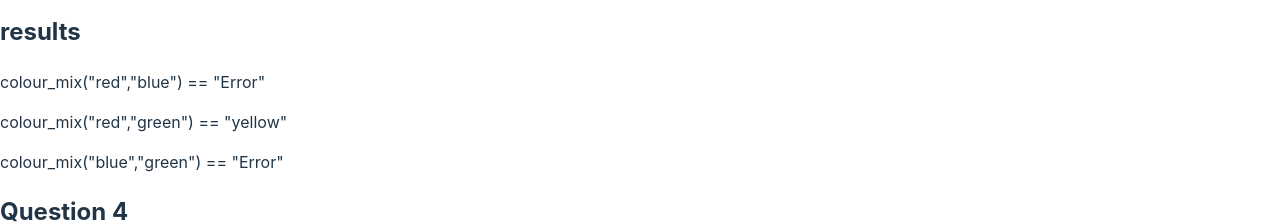
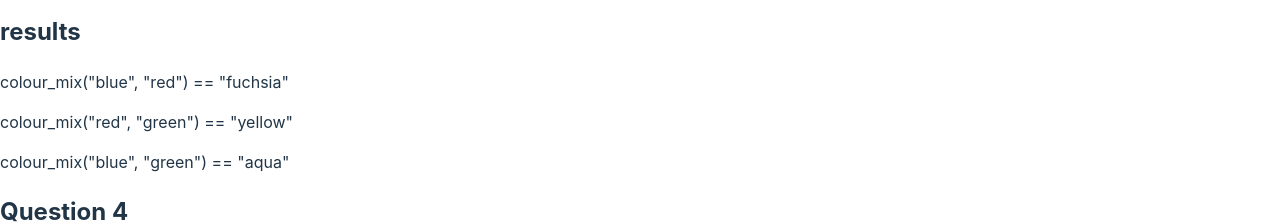
Before and after one commit to LianaV27/UX308FinalExam, a React (Vite) app: page / in a window 1280 px wide. Shown: the part 689-913 px from the top of the page. Built offline with nearby package versions, Linux system fonts and the light colour scheme.

Commit message:
edit colour q so order doesn't matter

```diff
--- a/src/components.jsx
+++ b/src/components.jsx
@@ -27,9 +27,9 @@ function Question3() {
         <h2>Question 3</h2>
         3. Determines the secondary rgb_colour from mixing two primary RGB colours.
         <h2>results</h2>
-        <p>colour_mix("red","blue") == "{colour_mix('blue', 'red')}"</p>
-        <p>colour_mix("red","green") == "{colour_mix('red', 'green')}"</p>
-        <p>colour_mix("blue","green") == "{colour_mix('blue', 'green')}"</p>
+        <p>colour_mix("blue", "red") == "{colour_mix("blue", "red")}"</p>
+        <p>colour_mix("red", "green") == "{colour_mix("green", "red")}"</p>
+        <p>colour_mix("blue", "green") == "{colour_mix("green", "blue")}"</p>
     </section>
 }
 
--- a/src/functions.js
+++ b/src/functions.js
@@ -12,14 +12,14 @@ function colour_mix(rgb_colour1, rgb_colour2){
 
     let rgb_colour;
 
-    if (rgb_colour1 == "red" && rgb_colour2 == "blue"){
+    if (rgb_colour1 == "red" && rgb_colour2 == "blue" || rgb_colour1 == "blue" && rgb_colour2 == "red"){
         rgb_colour = "fuchsia";
 
     }
-    else if (rgb_colour1 == "red" && rgb_colour2 == "green"){
+    else if (rgb_colour1 == "red" && rgb_colour2 == "green" || rgb_colour1 == "green" && rgb_colour2 == "red"){
         rgb_colour = "yellow";
 
-    } else if (rgb_colour1 == "green" && rgb_colour2 == "blue"){
+    } else if (rgb_colour1 == "blue" && rgb_colour2 == "green" || rgb_colour1 == "green" && rgb_colour2 == "blue"){
         rgb_colour = "aqua";
 
     } else if (rgb_colour1 == "red" && rgb_colour2 == "red"){
```
